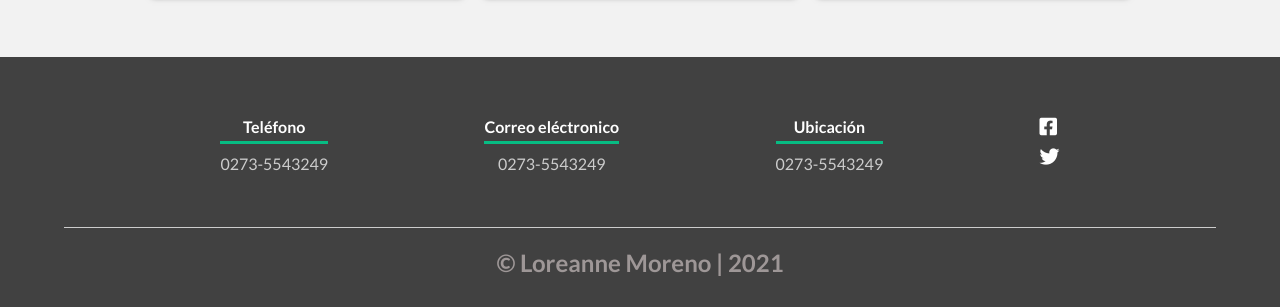
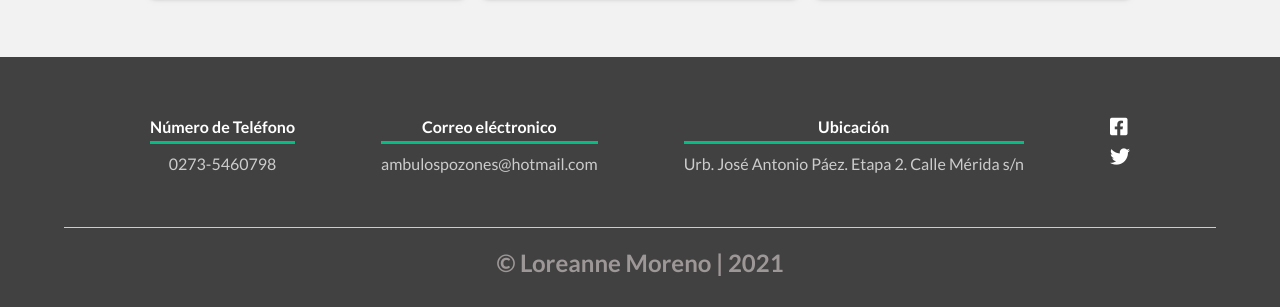
Before and after one commit to Lormored/Proyecto1, a plain HTML site: page index.html in a window 1280 px wide. Shown: the part 2087-2394 px from the top of the page. Drawn offline with Linux system fonts and the light colour scheme.

Commit message:
Cambios-version1

```diff
--- a/index.html
+++ b/index.html
@@ -127,16 +127,16 @@
     <footer>
         <div class="contenedor-footer">
             <div class="content-foo">
-                <h4>Teléfono</h4>
-                <p>0273-5543249</p>
+                <h4>Número de Teléfono</h4>
+                <p>0273-5460798</p>
             </div>
             <div class="content-foo">
                 <h4>Correo eléctronico</h4>
-                <p>0273-5543249</p>
+                <p>ambulospozones@hotmail.com</p>
             </div>
             <div class="content-foo">
                 <h4>Ubicación</h4>
-                <p>0273-5543249</p>
+                <p>Urb. José Antonio Páez. Etapa 2. Calle Mérida s/n</p>
             </div>
 
             <ul class="redes">
```
